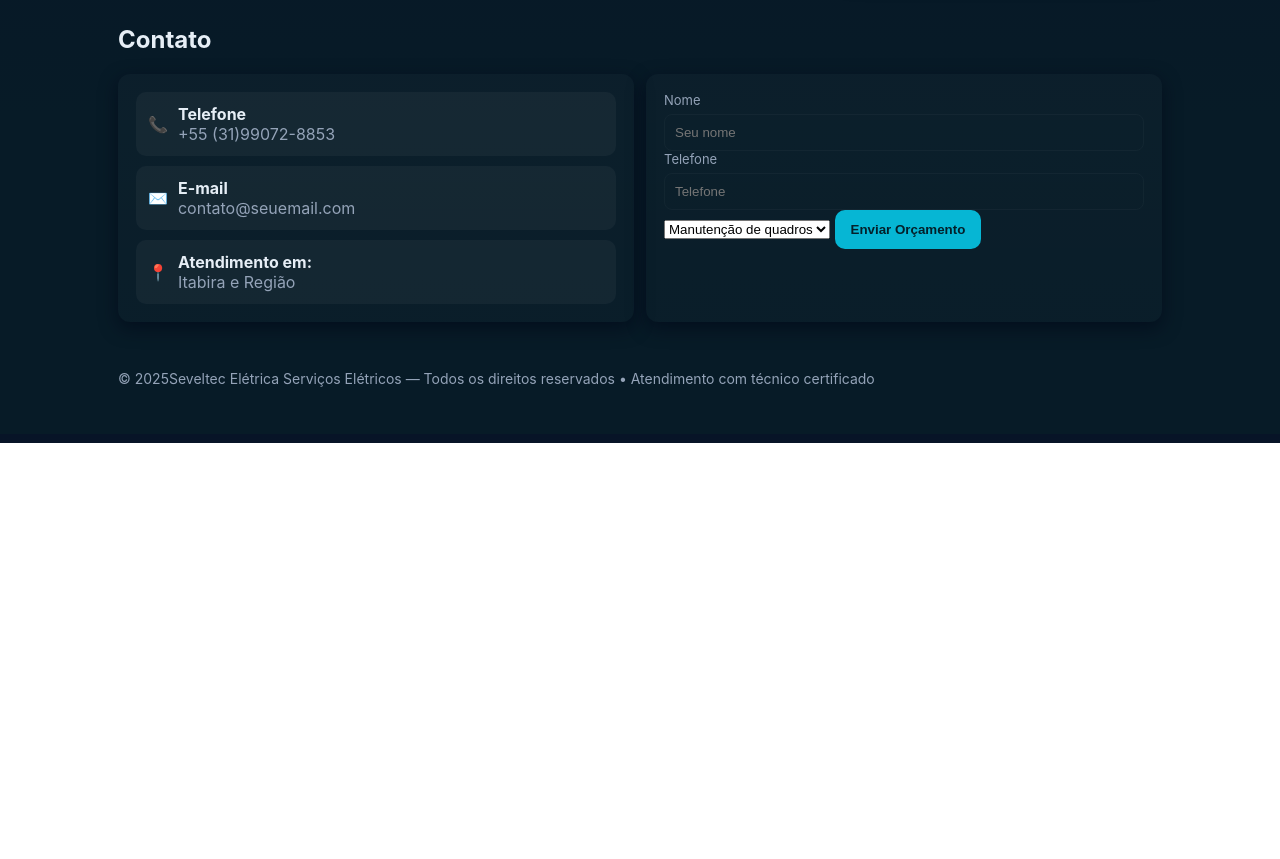
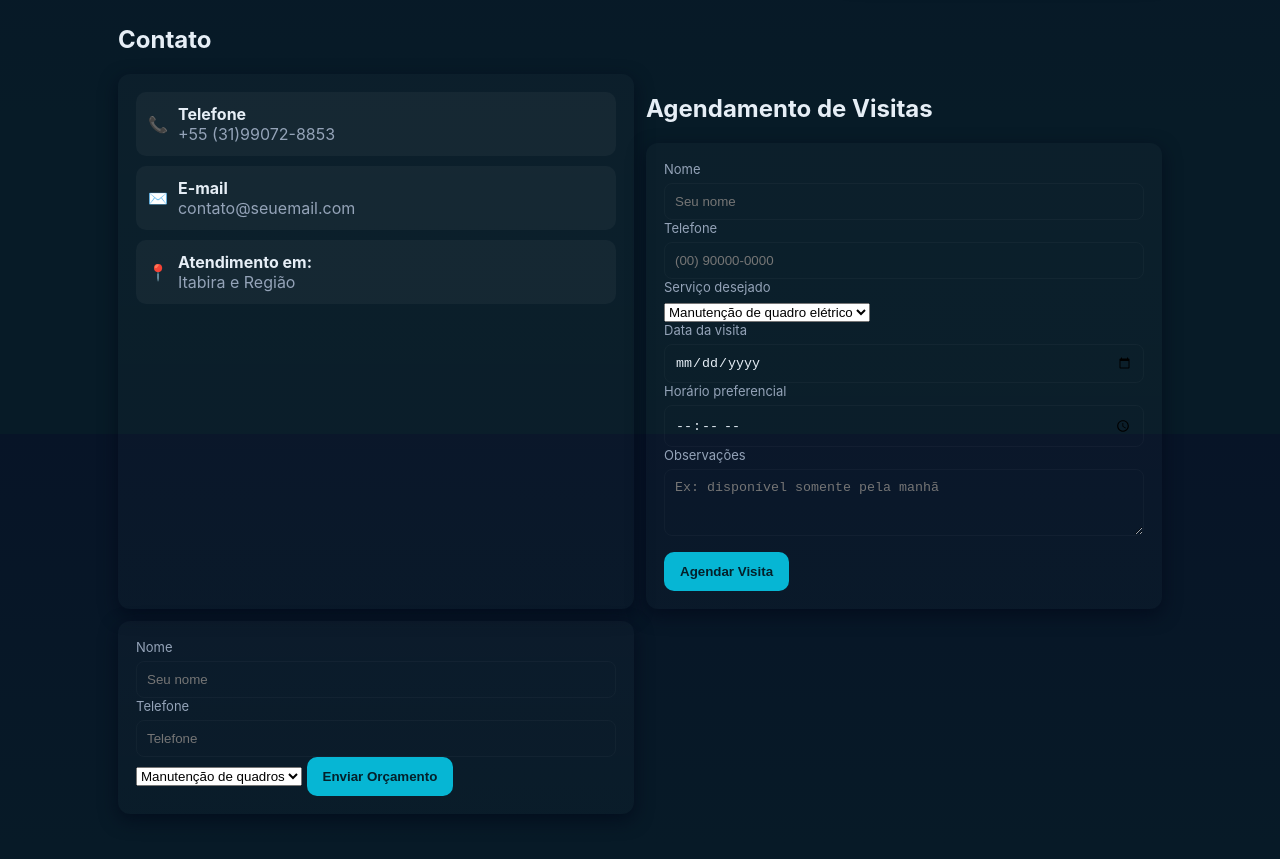
Before and after one commit to DeveloperBR-MG/SeveltecEletrica, a plain HTML site: page index.html in a window 1280 px wide. Shown: the part 1166-2025 px from the top of the page. Before the commit the page ends 1609 px from the top, so only its background shows below. Drawn offline with Linux system fonts and the light colour scheme.

Commit message:
Update index.html

```diff
--- a/index.html
+++ b/index.html
@@ -216,6 +216,40 @@ img{width: 90px;height: 90px}
             </div>
           </div>
 
+        <section id="agendamento">
+        <h2>Agendamento de Visitas</h2>
+        <div class="card" style="max-width:600px;margin-top:12px">
+          <form action="https://formspree.io/f/xwprprqv" method="POST">
+            <label for="a-nome">Nome</label>
+            <input type="text" id="a-nome" name="nome" placeholder="Seu nome" required>
+
+            <label for="a-telefone">Telefone</label>
+            <input type="tel" id="a-telefone" name="telefone" placeholder="(00) 90000-0000" required>
+
+            <label for="a-servico">Serviço desejado</label>
+            <select id="a-servico" name="servico">
+              <option>Manutenção de quadro elétrico</option>
+              <option>Instalação residencial</option>
+              <option>Laudo e inspeção</option>
+              <option>Projetos elétricos</option>
+              <option>Outro</option>
+            </select>
+
+            <label for="a-data">Data da visita</label>
+            <input type="date" id="a-data" name="data" required>
+
+            <label for="a-horario">Horário preferencial</label>
+            <input type="time" id="a-horario" name="horario" required>
+
+            <label for="a-mensagem">Observações</label>
+            <textarea id="a-mensagem" name="mensagem" rows="3" placeholder="Ex: disponível somente pela manhã"></textarea>
+
+            <button class="btn" type="submit" style="margin-top:12px">Agendar Visita</button>
+          </form>
+        </div>
+      </section>
+
+
           <div class="card">
 <form action="https://formspree.io/f/xwprprqv" method="POST">
 <label for="c-nome">Nome</label>
```
